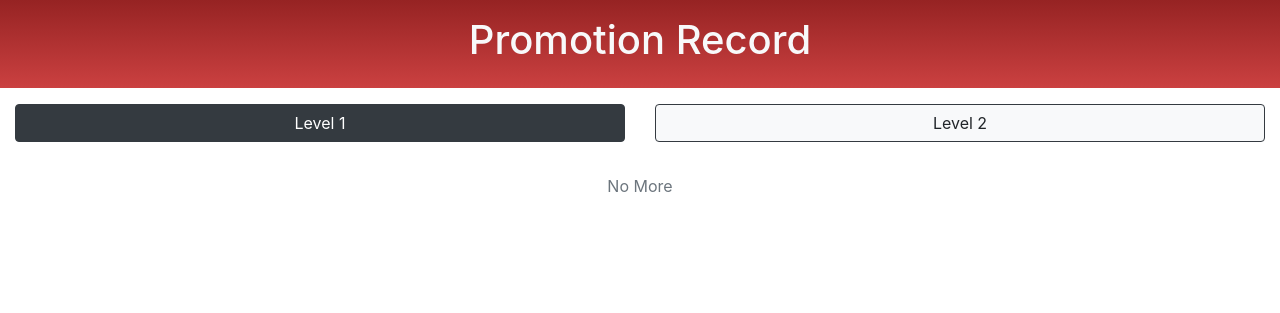
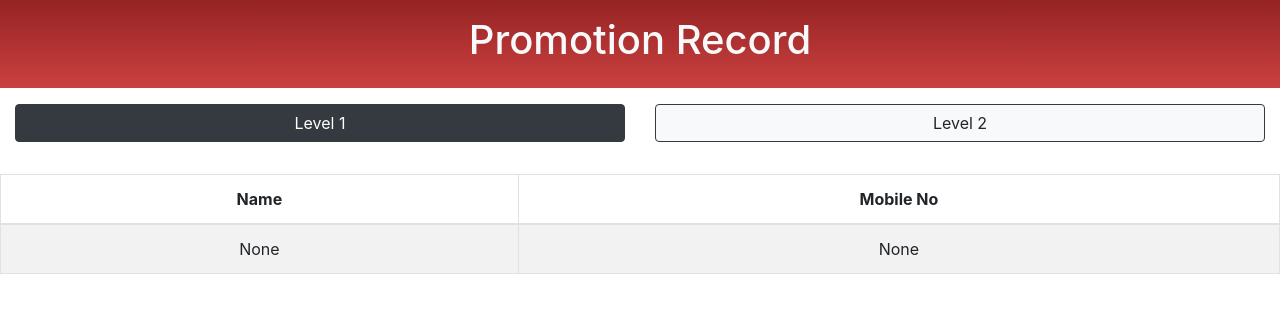
Before and after one commit to jayesh2018/shop, a PHP site: page /shop/PromoPages/promotion.php in a window 1280 px wide. Shown: the top 313 px of the page. Run offline with PHP 8.4, Linux system fonts and the light colour scheme; the visitor is signed in with stand-in values (Sample User, id 1); tables that the repository leaves empty hold one stand-in row (values such as "Sample post"); some libraries are stand-ins or nearby versions.

Commit message:
promotion

```diff
--- a/PromoPages/promotion.php
+++ b/PromoPages/promotion.php
@@ -1,3 +1,18 @@
+<?php
+session_start();
+require('../connection.php');
+if(!isset($_SESSION['user']))
+         {
+
+            echo '<script>
+
+        location.href="../index.php";
+    </script>';
+         }
+
+$query = "SELECT B.user_id,C.name,C.MobileNo FROM referral_codes A INNER JOIN referral_codes B ON A.referral_code=B.referred_from INNER JOIN register_table C ON B.user_id = C.user_id where A.user_id=$_SESSION[user_id]";
+$result = mysqli_query($conn, $query);
+?>
 <!DOCTYPE html>
 <html lang="en">
 
@@ -31,7 +46,36 @@
         </div>
     </div>
     <div class="mt-3 text-center text-muted">
-        <p>No More</p>
+        <!-- <p>No More</p> -->
+        <table class="table table-striped table-bordered table-hover dt-responsive" width="100%" id="sample_3" cellspacing="0">
+			<thead>
+				<tr>
+					<!-- <th style="background-color: #006400!important;color: #FFFFFF!important;text-align: center;">ID</th>
+					<th style="background-color: #006400!important;color: #FFFFFF!important;text-align: center;" >NAME</th> -->
+
+					<th scope="col">Name</th>
+					<th scope="col">Mobile No</th>
+
+				</tr>
+			</thead>
+			<tbody>
+				<?php
+
+
+
+				if ($result->num_rows > 0) {
+					while ($row = $result->fetch_object()) {
+                        echo"<tr>";
+						echo "<td>" . $row->name. "</td>";
+						echo "<td>" . $row->MobileNo . "</td>";
+                        echo"</ tr>";
+					}
+				} else {
+					echo "<tr><td>None</td><td>None</td></tr>";
+				}
+				?>
+			</tbody>
+		</table>
     </div>
 
 
```
